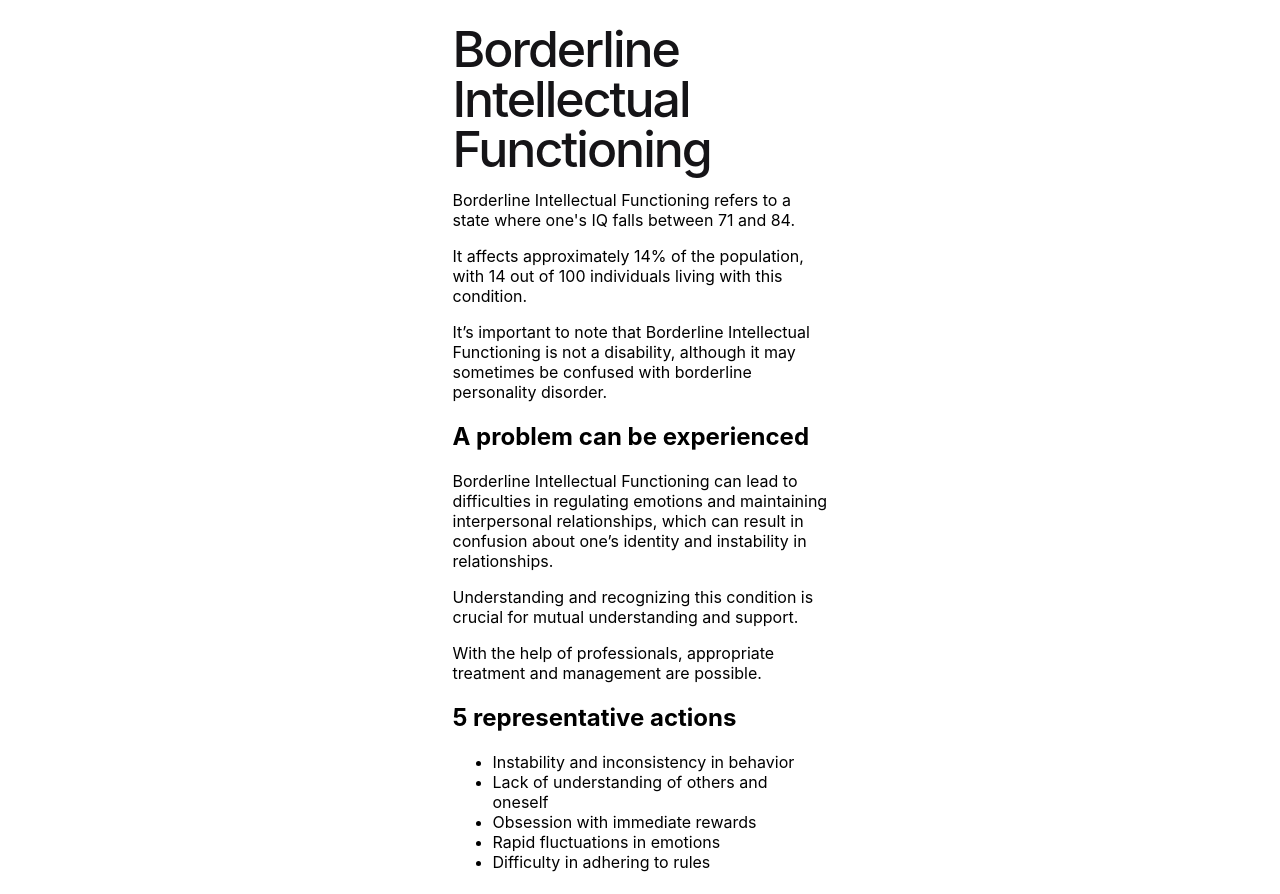
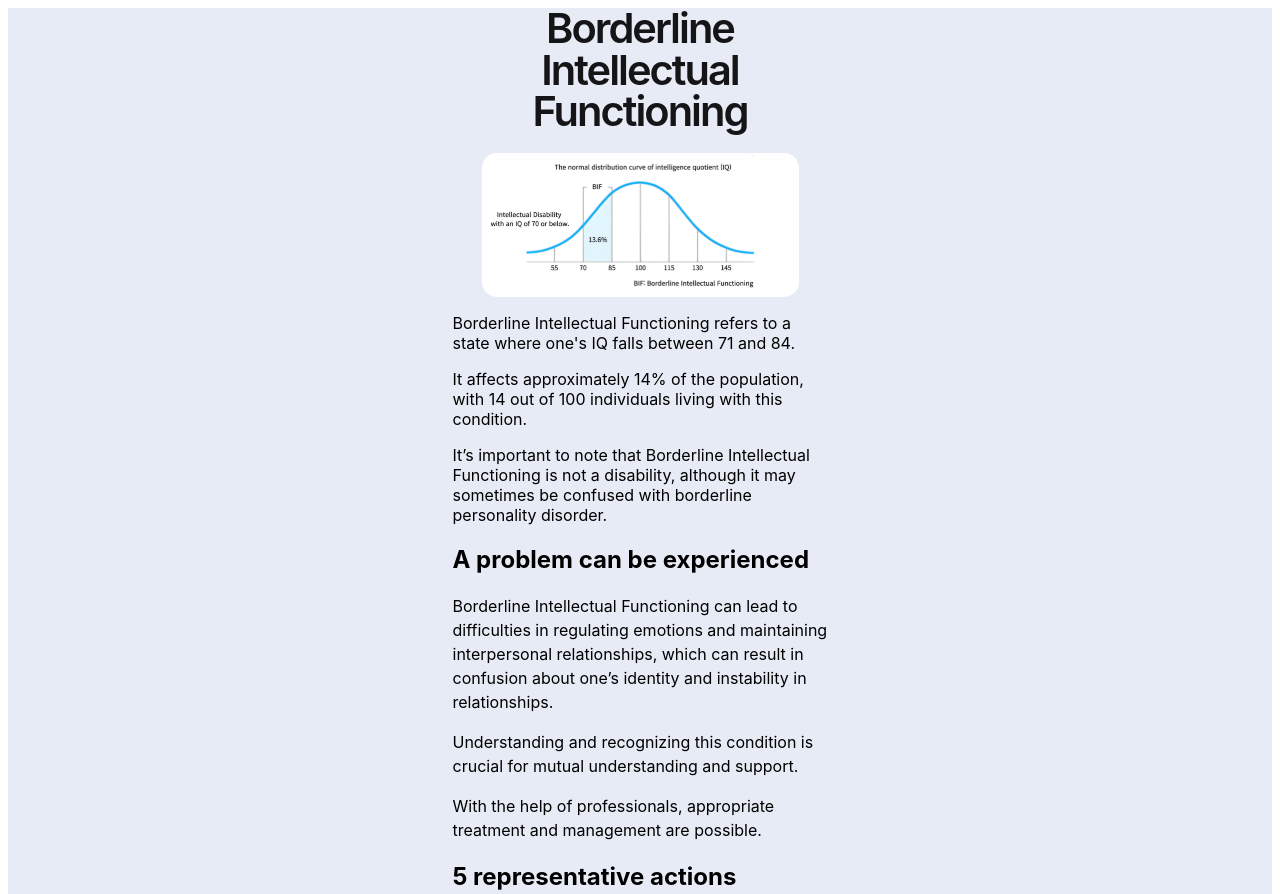
Before and after one commit to GDSC-DGU/2024-SolutionChallenge-IFU, an Angular app in the folder IFU-Web/: page / in a window 1280 px wide. Shown: the top 894 px of the page. Built offline with nearby package versions, Linux system fonts and the light colour scheme.

Commit message:
[Design] bif 설명 웹 페이지 레이아웃 및 요소 구성 완성

```diff
--- a/IFU-Web/src/app/app.component.html
+++ b/IFU-Web/src/app/app.component.html
@@ -3,6 +3,7 @@
     <div class="bif-page-container">
       <div class="bif-header">
         <h1>Borderline Intellectual Functioning</h1>
+        <img src="../assets/images/bif_graph.svg" alt="설명" />
       </div>
       <div class="bif-content">
         <p>
@@ -19,7 +20,7 @@
           personality disorder.
         </p>
       </div>
-      <div class="bif-problem">
+      <div class="bif-section">
         <h2>A problem can be experienced</h2>
         <p>
           Borderline Intellectual Functioning can lead to difficulties in
@@ -36,7 +37,7 @@
           are possible.
         </p>
       </div>
-      <div class="bif-actions">
+      <div class="bif-section">
         <h2>5 representative actions</h2>
         <ul>
           <li>Instability and inconsistency in behavior</li>
@@ -46,7 +47,7 @@
           <li>Difficulty in adhering to rules</li>
         </ul>
       </div>
-      <div class="bif-home-advice">
+      <div class="bif-section">
         <h2>How to get over it at home</h2>
         <p>
           To overcome, the most important things are ‘patience’ and ‘interest.’
--- a/IFU-Web/src/app/app.component.scss
+++ b/IFU-Web/src/app/app.component.scss
@@ -39,9 +39,9 @@ $primary-color: #333;
 }
 
 h1 {
-  font-size: 3.125rem;
+  font-size: 2.6rem;
   color: var(--gray-900);
-  font-weight: 500;
+  font-weight: 600;
   line-height: 100%;
   letter-spacing: -0.125rem;
   margin: 0;
@@ -56,10 +56,27 @@ body {
   color: $primary-color;
 }
 
+.bif-header {
+  display: flex;
+  flex-direction: column;
+  justify-content: center;
+  align-items: center;
+
+  h1 {
+    text-align: center;
+  }
+
+  img {
+    margin-top: 20px;
+    align-items: center;
+    width: 317px;
+    height: 144px;
+  }
+}
+
 // BIF Section styles
 .bif-section {
   width: 100%;
-  padding: 20px;
   box-sizing: border-box;
 
   h1 {
@@ -81,9 +98,9 @@ main {
   display: flex;
   justify-content: center;
   align-items: center;
-  padding: 1rem;
   box-sizing: inherit;
   position: relative;
+  background-color: #e7ebf5;
 }
 
 // Use media queries for responsive design
@@ -99,6 +116,7 @@ main {
   width: 100%;
   max-width: 375px;
   margin-bottom: 3rem;
+  background-color: #e7ebf5;
 }
 
 .divider {
```
Also changed, not shown: IFU-Web/src/assets/images/bif_graph.svg (added).
